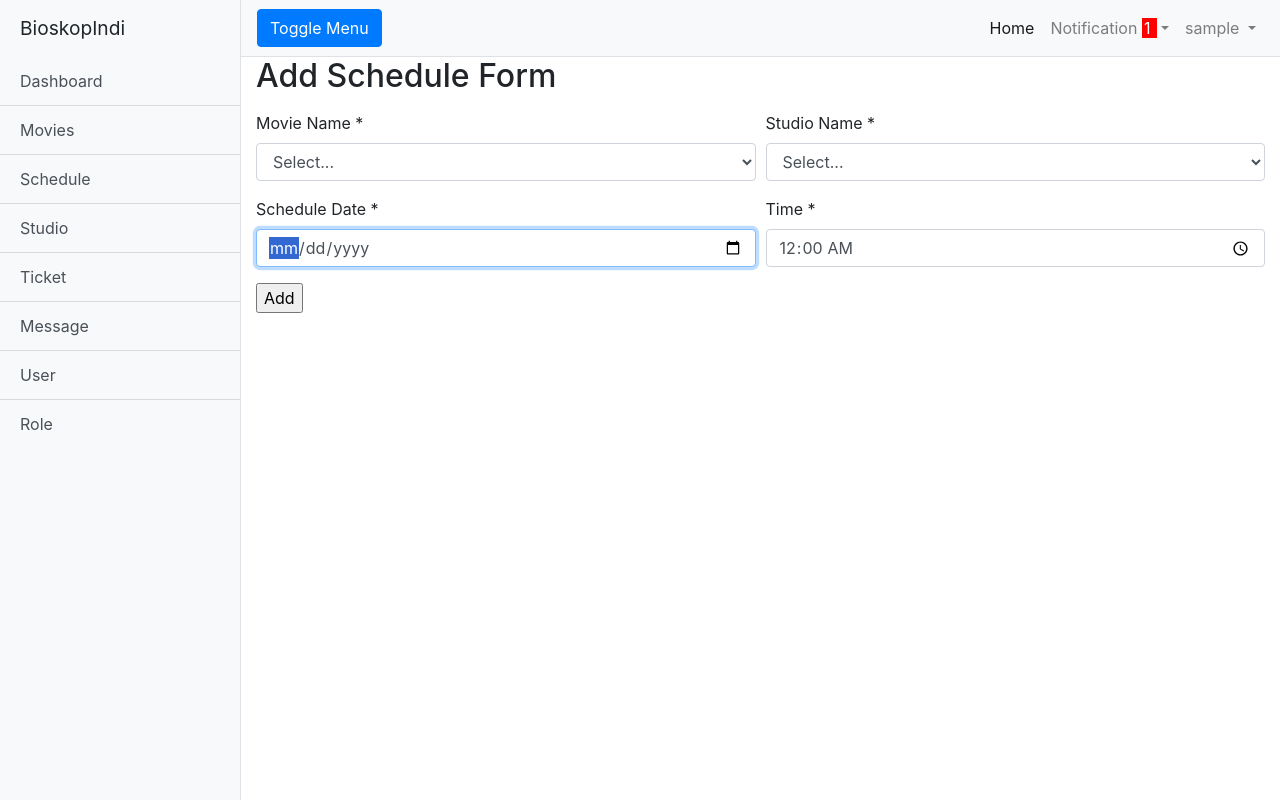
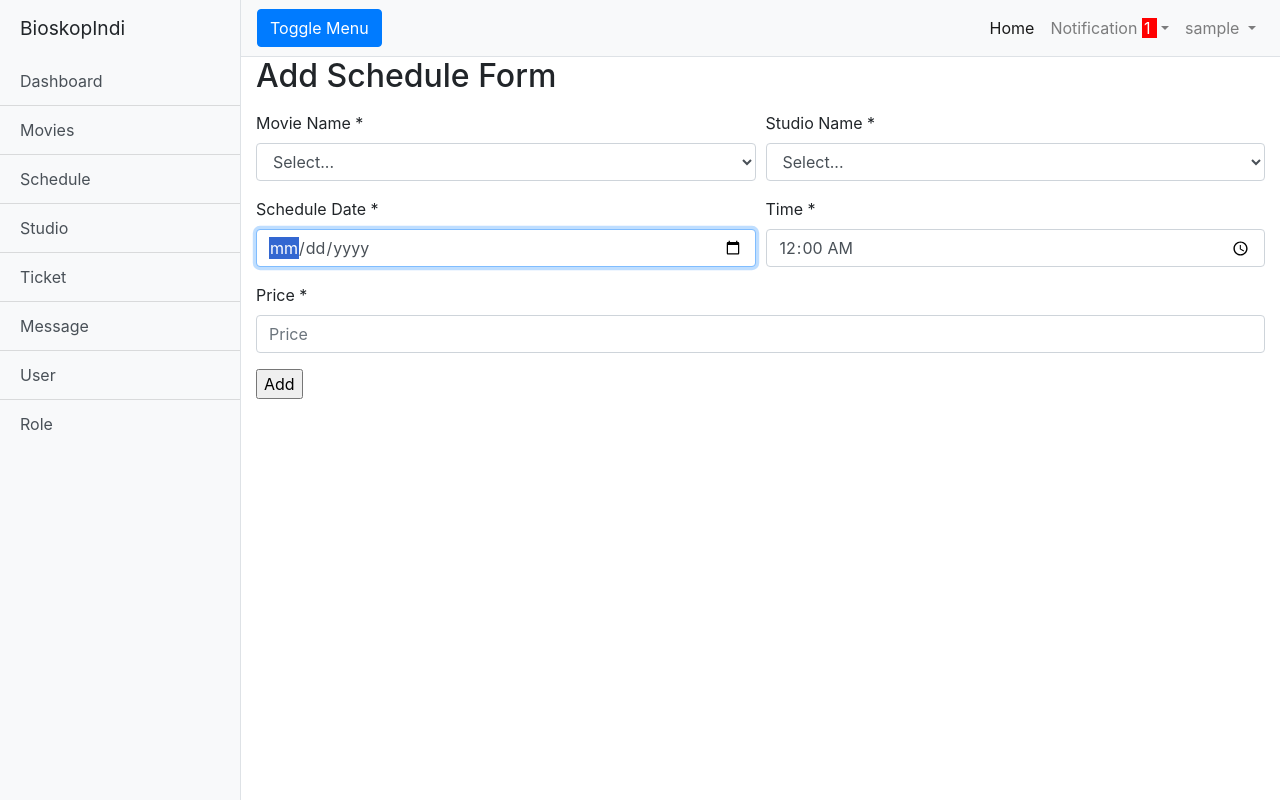
Before and after one commit to GalihRakasiwhi/bioskopindi, a Flask app: page /admin/add_schedule in a window 1280 px wide. Run offline with Flask 2, Linux system fonts and the light colour scheme; a user stored in the database is signed in; tables that the repository leaves empty hold one stand-in row (values such as "Sample post"); parts of the project's set-up code (start-up, migrations or seed data) failed here and were passed over.

Commit message:
move price to schedule

```diff
--- a/app/forms/form_schedule.py
+++ b/app/forms/form_schedule.py
@@ -1,5 +1,5 @@
 from flask_wtf import FlaskForm
-from wtforms import Form, DateField, IntegerField, StringField, SubmitField, TimeField, validators
+from wtforms import Form, DateField, DecimalField, FloatField, IntegerField, StringField, SubmitField, TimeField, validators
 from wtforms.fields.html5 import DateField
 from datetime import date, datetime
 
@@ -12,5 +12,8 @@
         ])
     schedule_date = DateField('Schedule Date')
     schedule_time = TimeField('Time', format='%H:%M')
+    schedule_price = FloatField('Price', [
+        validators.InputRequired(message='Fill the field')
+        ])
     schedule_schedule_added = DateField('Released', format='%Y-%m-%d', validators=(validators.Optional(),))
     submit_button = SubmitField('Add')
--- a/app/models/model_movie.py
+++ b/app/models/model_movie.py
@@ -44,6 +44,7 @@
     schedule_time = db.Column(db.Time, nullable=True)
     schedule_ticket = db.relationship('TicketModel', backref='tblSchedules', lazy=True)
     schedule_booking = db.relationship('BookingTicketModel', backref='tblSchedules', lazy=True)
+    schedule_price = db.Column(db.Float, nullable=False)
     schedule_added = db.Column(db.DateTime, nullable=False)
 
     def __repr(self):
--- a/app/templates/admin/movies/movies.html
+++ b/app/templates/admin/movies/movies.html
@@ -30,7 +30,7 @@
       {% for x in movies.items  %}
       <tr>
         <td>{{ x.id }}</td>
-        <td>{{ x.movie_title }} ({{x.movie_added.strftime('%Y')}})</td>
+        <td>{{ x.movie_title }} ({{x.movie_released.strftime('%Y')}})</td>
         <td>
           {{ x.movie_added.strftime('%Y-%m-%d') }}<br>{% if x.movie_edited != None %}{{ x.movie_edited.strftime('%Y-%m-%d') }} {% else %}Never Edited{% endif %}
         </td>
--- a/app/templates/admin/schedules/add_schedule.html
+++ b/app/templates/admin/schedules/add_schedule.html
@@ -1,6 +1,6 @@
 {% from 'auths/form_helper.html' import displayField %}
 {% extends 'admin/admin_base.html' %}
-{% block title %}Add Movie {% endblock %}
+{% block title %}Add Schedule {% endblock %}
 {% block head %}
 {{ super() }}
 {% endblock %}
@@ -17,7 +17,7 @@
                     <option>Select...</option>
                 {% for x in movies %}
                     {% if x.movie_onshow == True%}
-                    <option value="{{ x.id }}">{{ x.movie_title }} ({{ x.movie_added.strftime('%Y') }})</option>
+                    <option value="{{ x.id }}">{{ x.movie_title }} ({{ x.movie_released.strftime('%Y') }})</option>
                     }
                     {% endif %}
                 {% endfor %}
@@ -44,7 +44,12 @@
                 {{ displayField(form.schedule_time, 'Time', autocomplete='off', autofocus=true, type='time', value='00:00') }}
             </div>
         </div>
-
+        <div class="form-row">
+            <div class="col">
+                {{ form.schedule_price.label }} *
+                {{ displayField(form.schedule_price, 'Price', autocomplete='off', autofocus=true, type='number') }}
+            </div>
+        </div>
         <div>{{ form.submit_button }}</div>
         {{ form.csrf_token }}
     </form>
--- a/app/templates/admin/schedules/schedule.html
+++ b/app/templates/admin/schedules/schedule.html
@@ -24,6 +24,7 @@
         <th>Studio Name</th>
         <th>Date</th>
         <th>Time</th>
+        <th>Price</th>
         <th>Action</th>
       </tr>
     </thead>
@@ -35,6 +36,7 @@
         <td>{{ x[2].studio_name }}</td>
         <td>{{ x[0].schedule_date }}</td>
         <td>{{ x[0].schedule_time }}</td>
+        <td>{{ 'Rp {:,.0f}'.format(x[0].schedule_price) }}</td>
         <td><a href="edit_schedule/{{ x[0].id }}">Edit</a> | <a href="delete_schedule/{{ x[0].id }}" onclick="return confirm('Are you sure to Delete Schedule &quot;{{ x[0].id }}&quot; ?')">Delete</a></td>
       </tr>
       {% endfor %}
--- a/app/templates/admin/studio/studio.html
+++ b/app/templates/admin/studio/studio.html
@@ -32,7 +32,7 @@
         <td>{{ x.id }}</td>
         <td>{{ x.studio_name }}</td>
         <td>{{ x.studio_capacity }}</td>
-        <td>{{ x.studio_description }}</td>
+        <td>{{ x.studio_description|safe }}</td>
         <td><a href="edit_studio/{{ x.id }}">Edit</a> | <a href="#" onclick="return confirm('Are you sure to Delete Studio &quot;{{ x.studio_name }}&quot; ?')">Delete</a></td>
       </tr>
       {% endfor %}
--- a/app/templates/movies/movie_detile.html
+++ b/app/templates/movies/movie_detile.html
@@ -7,7 +7,7 @@
     <div class="container">
         <div class="row">
             <div class="col-sm">
-                <h2>{{ movies.movie_title }} ({{movies.movie_added.strftime('%Y')}})</h2>
+                <h2>{{ movies.movie_title }} ({{movies.movie_released.strftime('%Y')}})</h2>
             </div>
             <div class="col-sm col align-self-end" >
                 <div class="text-right"><a href="#" class="btn btn-secondary">Add to Wishlist</a></div>
--- a/app/templates/schedule/schedule.html
+++ b/app/templates/schedule/schedule.html
@@ -21,6 +21,7 @@
         <th>Studio Name</th>
         <th>Date</th>
         <th>Time</th>
+        <th>Price</th>
       </tr>
     </thead>
     <tbody>
@@ -31,6 +32,7 @@
         <td>{{ x[2].studio_name }}</td>
         <td>{{ x[0].schedule_date }}</td>
         <td>{{ x[0].schedule_time }}</td>
+        <td>{{ 'Rp {:,.0f}'.format(x[0].schedule_price) }}</td>
       </tr>
       {% endfor %}
     </tbody>
--- a/app/templates/ticket/seat.html
+++ b/app/templates/ticket/seat.html
@@ -9,7 +9,7 @@
 
 <link rel="stylesheet" href="{{ url_for('static', filename='/css/custom.css') }}">
 <div class="container-fluid" align="center">
-
+    {{ schedule[0][0].schedule_date }}
     <form method="POST" accept="/select_seat/{{ schedule[0][0].id }}">
     {% set column = 8 %}
     {% set row = 8 %}
--- a/app/views/admin/admin_schedules.py
+++ b/app/views/admin/admin_schedules.py
@@ -68,6 +68,7 @@
             schedule_studio_id = request.form['schedule_studio_id'],
             schedule_date = request.form['schedule_date'],
             schedule_time = request.form['schedule_time'],
+            schedule_price = request.form['schedule_price'],
             schedule_added = datetime.today()
         )
 
--- a/app/views/studio.py
+++ b/app/views/studio.py
@@ -29,5 +29,5 @@
     status = message_stat()
     studio = StudioModel.query.all()
 
-    return render_template('#', message_ticket=message_ticket,
+    return render_template('/', message_ticket=message_ticket,
         status=status, studio=studio)
--- a/app/views/ticket.py
+++ b/app/views/ticket.py
@@ -128,7 +128,7 @@
         join(StudioModel).all()
 
     if request.method == 'POST':
-        price = 10000 * len(request.form.getlist('seats'))
+        price = schedule[0][0].schedule_price * len(request.form.getlist('seats'))
 
         ticket_get = str(request.form.getlist('seats')). \
         replace("{", "").replace("}", ""). \
```
